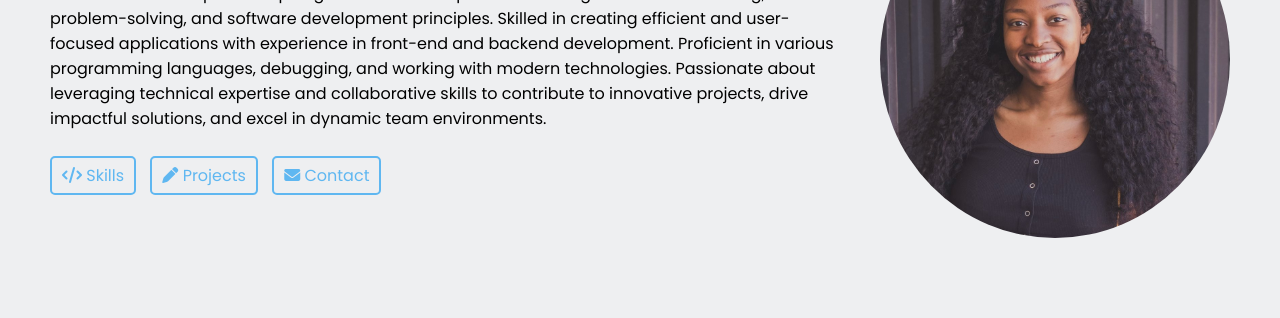
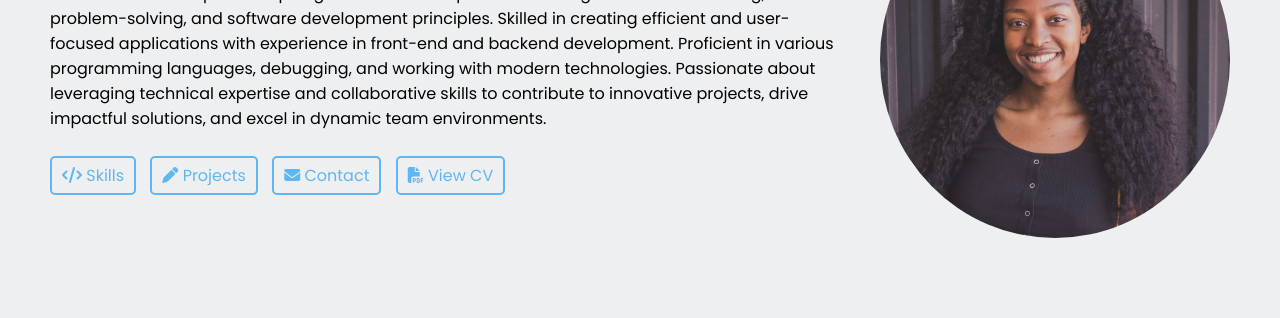
Before and after one commit to palesa890/palesa890.github.io, a plain HTML site: page docs/index.html in a window 1280 px wide. Shown: the part 249-567 px from the top of the page. Drawn offline with Linux system fonts and the light colour scheme.

Commit message:
added cv

```diff
--- a/docs/index.html
+++ b/docs/index.html
@@ -63,10 +63,10 @@ impactful solutions, and excel in dynamic team environments.
                         <i class="fa-solid fa-envelope"></i>
                         <span>Contact</span>
                     </a>
-                    <!-- <a href="cv/palesa-matsane-cv.pdf" target="_blank" rel="noopener noreferrer">
+                    <a href="cv/PALESA-MATSANE_CV1.pdf" target="_blank" rel="noopener noreferrer">
     <i class="fa-solid fa-file-pdf"></i>
     <span>View CV</span>
-</a> -->
+</a>
 
                 </div>
             </div>
```
Also changed, not shown: 3 other files.
